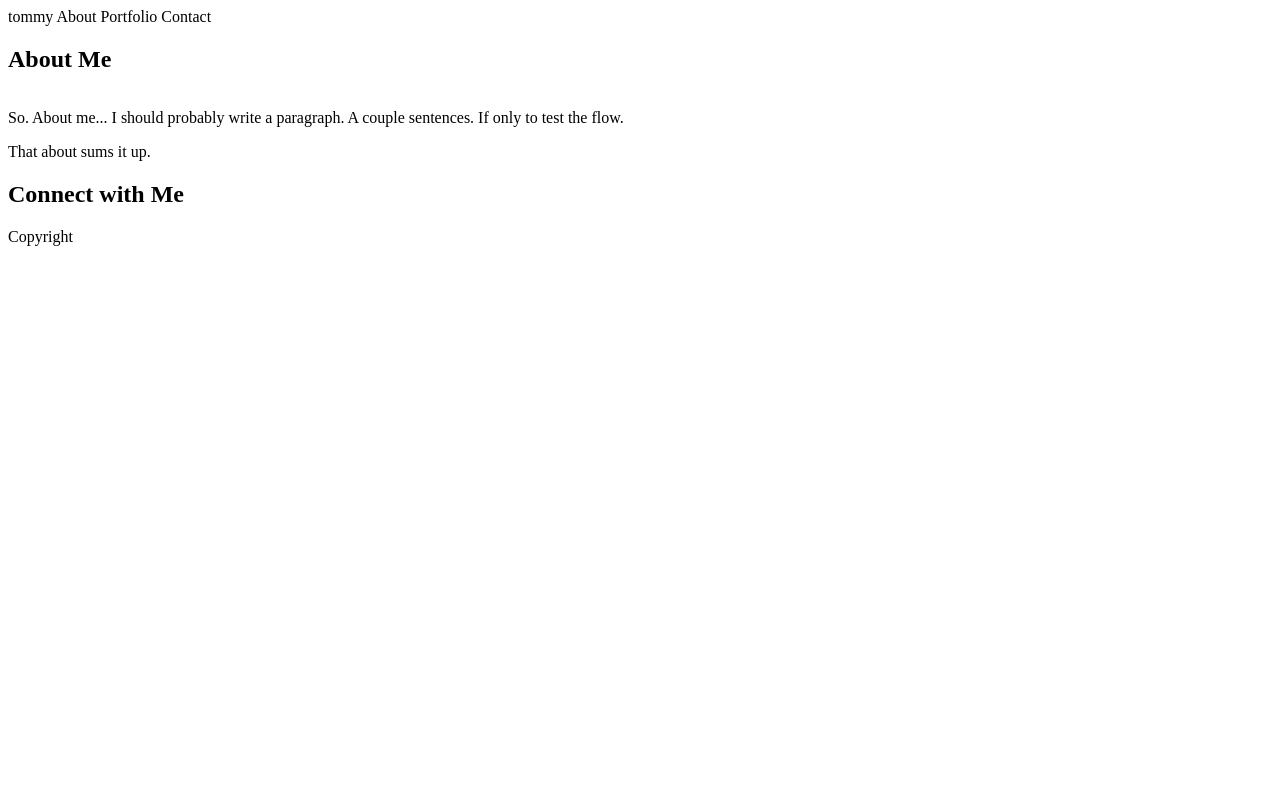
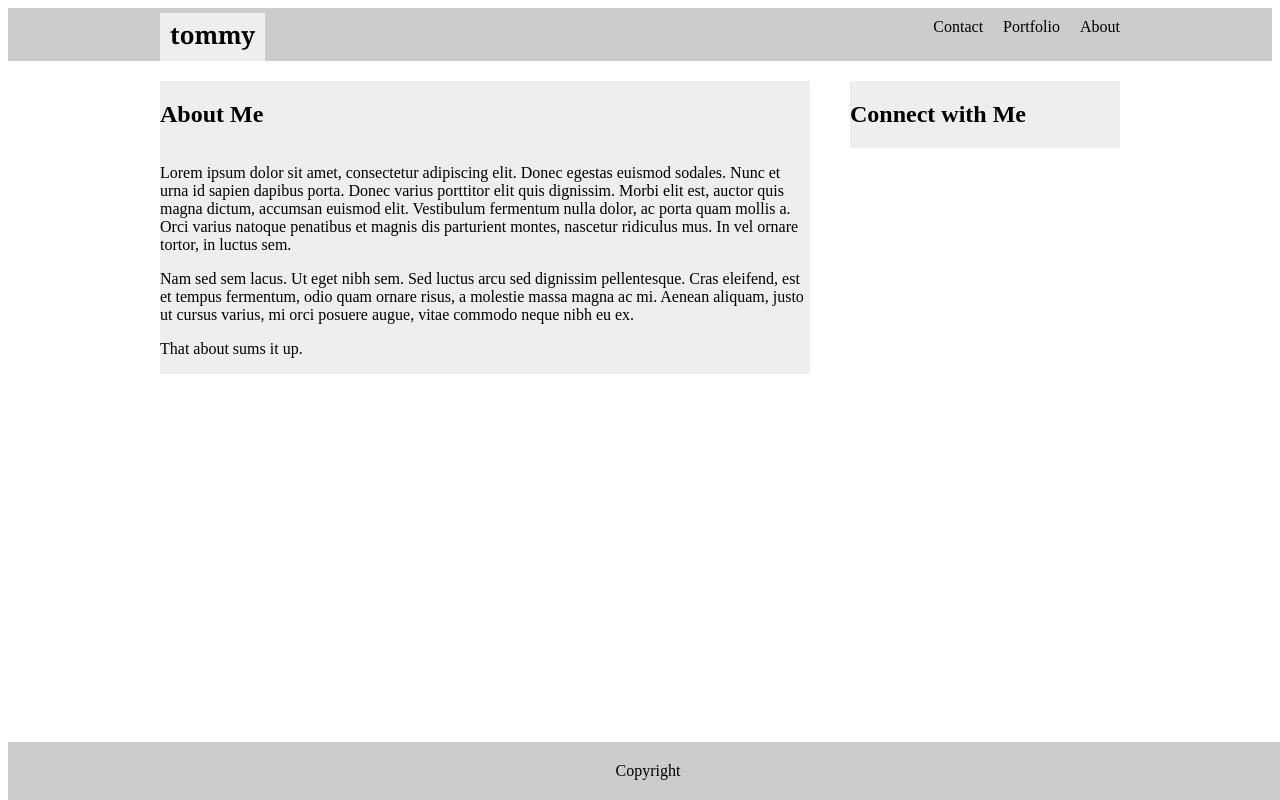
Before and after one commit to tommyngre/Basic-Portfolio, a plain HTML site: page index.html in a window 1280 px wide. Drawn offline with Linux system fonts and the light colour scheme; a script that the page names is missing.

Commit message:
added initial css

```diff
--- a/assets/css/style.css
+++ b/assets/css/style.css
@@ -0,0 +1,58 @@
+header {
+  width:100%;
+  background-color: #ccc;
+  padding: 10px 0px 10px 0px;
+  margin-bottom:20px;
+}
+
+.name{
+  width: 50%;
+  font-family: Georgia, 'Times New Roman', Times, serif;
+  font-size:1.5em;
+  font-weight:bold;
+  background-color:#eee;
+  padding:5px 10px 10px 10px;
+}
+
+.content-width{
+  width:960px;
+  margin: 0 auto;
+}
+
+.link{
+  float:right;
+  margin-left:20px;
+}
+
+.content{
+  width: 960px;
+  margin: 0 auto;
+  overflow:auto;
+}
+
+.about-me{
+  width: 650px;
+  background-color: #eee;
+  float:left;
+}
+
+.spacer{
+  width:40px;
+  float:left;
+  min-height: 1px;
+}
+
+.connect{
+  width: 270px;
+  background-color: #eee;
+  float:left;
+}
+
+footer {
+  width:100%;
+  background-color: #ccc;
+  padding: 20px 0px 20px 0px;
+  text-align:center;
+  position:absolute;
+  bottom:0;
+}
--- a/index.html
+++ b/index.html
@@ -5,29 +5,38 @@
   <meta http-equiv="X-UA-Compatible" content="IE=edge">
   <title>Page Title</title>
   <meta name="viewport" content="width=device-width, initial-scale=1">
-  <link rel="stylesheet" type="text/css" media="screen" href="main.css" />
+  <link rel="stylesheet" type="text/css" media="screen" href="assets/css/style.css" />
   <script src="main.js"></script>
 </head>
 <body>
   <header>
+    <div class="content-width">
     <span class="name">tommy</span>
     <span class="link">About</span>
     <span class="link">Portfolio</span>
     <span class="link">Contact</span>
+    </div>
   </header>
 
-  <section class="content">
+  <div class="content">
+  <section class="about-me">
     <h1>About Me</h1>
     <img src="">
-    <p>So. About me... I should probably write a paragraph.
-      A couple sentences. If only to test the flow.</p>
+    <p>Lorem ipsum dolor sit amet, consectetur adipiscing elit. Donec egestas euismod sodales. Nunc et urna id sapien dapibus porta. Donec varius porttitor elit quis dignissim. Morbi elit est, auctor quis magna dictum, accumsan euismod elit.
+      Vestibulum fermentum nulla dolor, ac porta quam mollis a. Orci varius natoque penatibus et magnis dis parturient montes, nascetur ridiculus mus. In vel ornare tortor, in luctus sem.</p>
+    <p>Nam sed sem lacus. Ut eget nibh sem. Sed luctus arcu sed dignissim pellentesque.
+      Cras eleifend, est et tempus fermentum, odio quam ornare risus, a molestie massa magna ac mi.
+      Aenean aliquam, justo ut cursus varius, mi orci posuere augue, vitae commodo neque nibh eu ex.
     <p>That about sums it up.</p>
   </section>
+
+  <div class="spacer"></div>
 
   <section class="connect">
     <h2>Connect with Me</h2>
     <div class="social-media"></div>
   </section>
+</div>
 
   <footer>Copyright</footer>
 
```
